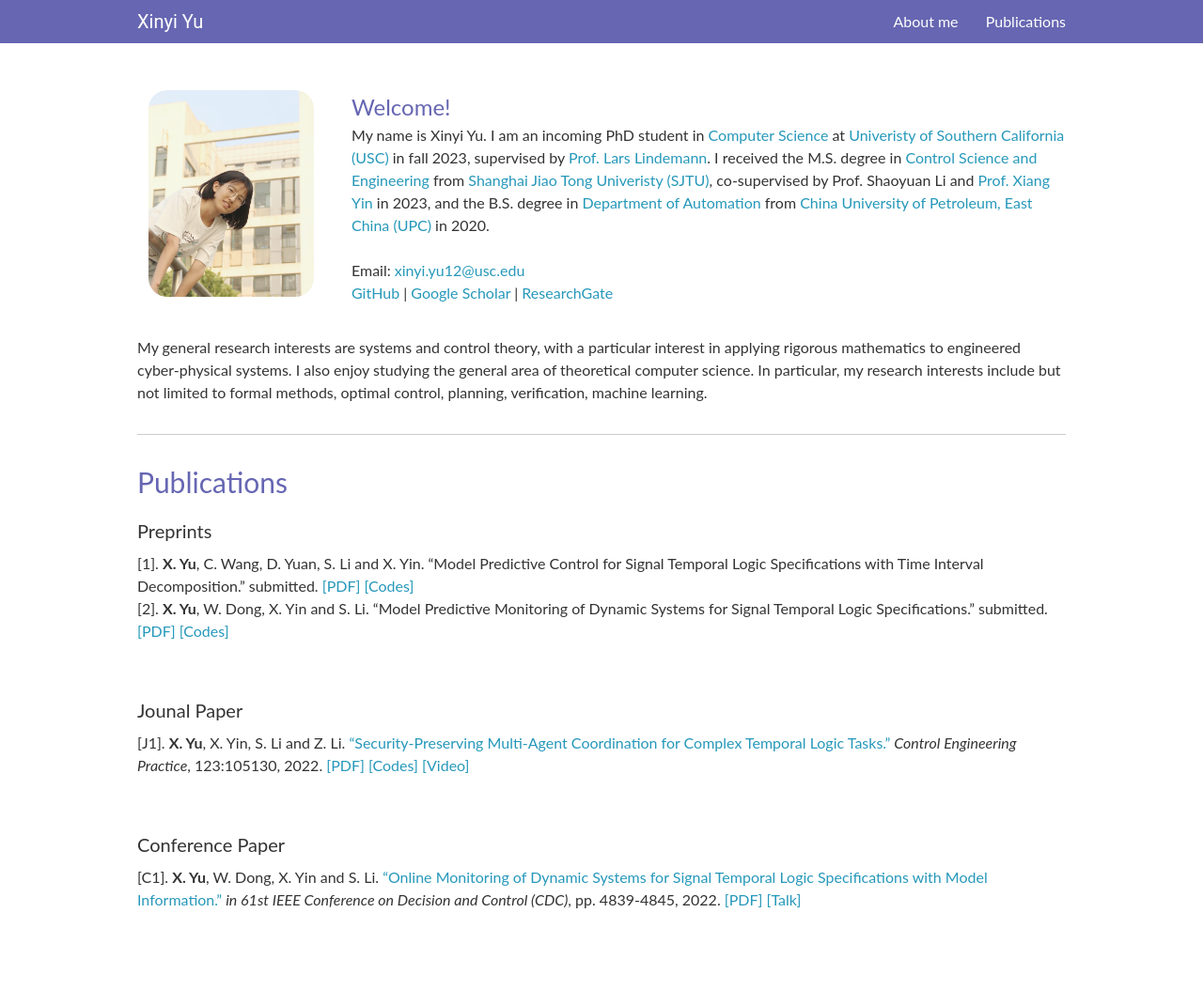
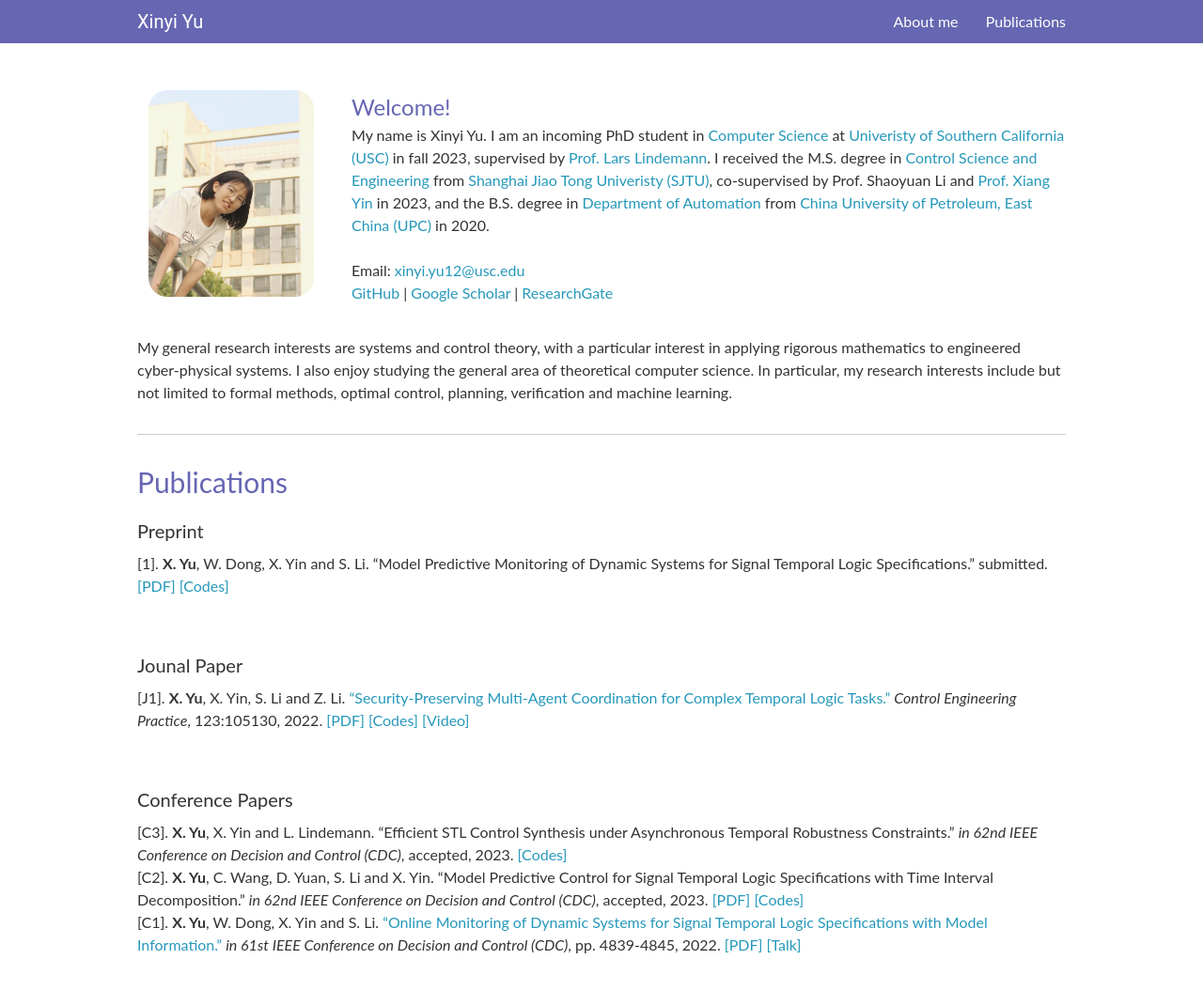
Before and after one commit to Xinyi-Yu/xinyi-yu.github.io, a Jekyll site: the page built from _pages/about.md, in a window 1280 px wide and 1114 px high. Shown: the top 1054 px of the window at 94% size. Built offline with Jekyll 4.4.1, drawn with Linux system fonts in a browser that asks for light colours; comment, search, counter and statistics services are not loaded.

Commit message:
add CDC2023

```diff
--- a/_pages/about.md
+++ b/_pages/about.md
@@ -4,7 +4,7 @@ permalink: /
 ---
 
 My general research interests are systems and control theory, with a particular interest in applying rigorous mathematics to engineered cyber-physical systems.
-I also enjoy studying the general area of theoretical computer science. In particular, my research interests include but not limited to formal methods, optimal control, planning, verification, machine learning.
+I also enjoy studying the general area of theoretical computer science. In particular, my research interests include but not limited to formal methods, optimal control, planning, verification and machine learning.
 
 
 
@@ -15,9 +15,9 @@ I also enjoy studying the general area of theoretical computer science. In parti
 <h3><font color= "#6666B3">Publications</font></h3>
 
 
-<h4>Preprints</h4>
-[1]. **X. Yu**, C. Wang, D. Yuan, S. Li and X. Yin. "Model Predictive Control for Signal Temporal Logic Specifications with Time Interval Decomposition." submitted. [[PDF]](https://arxiv.org/pdf/2211.08031.pdf){:target="_blank"} [[Codes]](https://github.com/Xinyi-Yu/MPC4STL-TID){:target="_blank"} \\
-[2]. **X. Yu**, W. Dong, X. Yin and S. Li. "Model Predictive Monitoring of Dynamic Systems for Signal Temporal Logic Specifications." submitted. [[PDF]](https://arxiv.org/pdf/2209.12493.pdf){:target="_blank"} [[Codes]](https://github.com/Xinyi-Yu/MPM4STL){:target="_blank"}
+<h4>Preprint</h4>
+
+[1]. **X. Yu**, W. Dong, X. Yin and S. Li. "Model Predictive Monitoring of Dynamic Systems for Signal Temporal Logic Specifications." submitted. [[PDF]](https://arxiv.org/pdf/2209.12493.pdf){:target="_blank"} [[Codes]](https://github.com/Xinyi-Yu/MPM4STL){:target="_blank"}
 
 <br />
 
@@ -28,6 +28,8 @@ I also enjoy studying the general area of theoretical computer science. In parti
 <br />
 
 
-<h4>Conference Paper</h4>
+<h4>Conference Papers</h4>
 
+[C3]. **X. Yu**, X. Yin and L. Lindemann. "Efficient STL Control Synthesis under Asynchronous Temporal Robustness Constraints." *in 62nd IEEE Conference on Decision and Control (CDC)*, accepted, 2023. [[Codes]](https://github.com/Xinyi-Yu/ATR-cases){:target="_blank"}\\
+[C2]. **X. Yu**, C. Wang, D. Yuan, S. Li and X. Yin. "Model Predictive Control for Signal Temporal Logic Specifications with Time Interval Decomposition." *in 62nd IEEE Conference on Decision and Control (CDC)*, accepted, 2023. [[PDF]](https://arxiv.org/pdf/2211.08031.pdf){:target="_blank"} [[Codes]](https://github.com/Xinyi-Yu/MPC4STL-TID){:target="_blank"}\\
 [C1]. **X. Yu**, W. Dong, X. Yin and S. Li. ["Online Monitoring of Dynamic Systems for Signal Temporal Logic Specifications with Model Information."](https://ieeexplore.ieee.org/abstract/document/9993114){:target="_blank"} *in 61st IEEE Conference on Decision and Control (CDC)*, pp. 4839-4845, 2022. [[PDF]](../papers/2022CDCmonitoring.pdf){:target="_blank"} [[Talk]](https://www.youtube.com/watch?v=WHjb06kQkpw){:target="_blank"}
```
Also changed, not shown: 1 other file.
